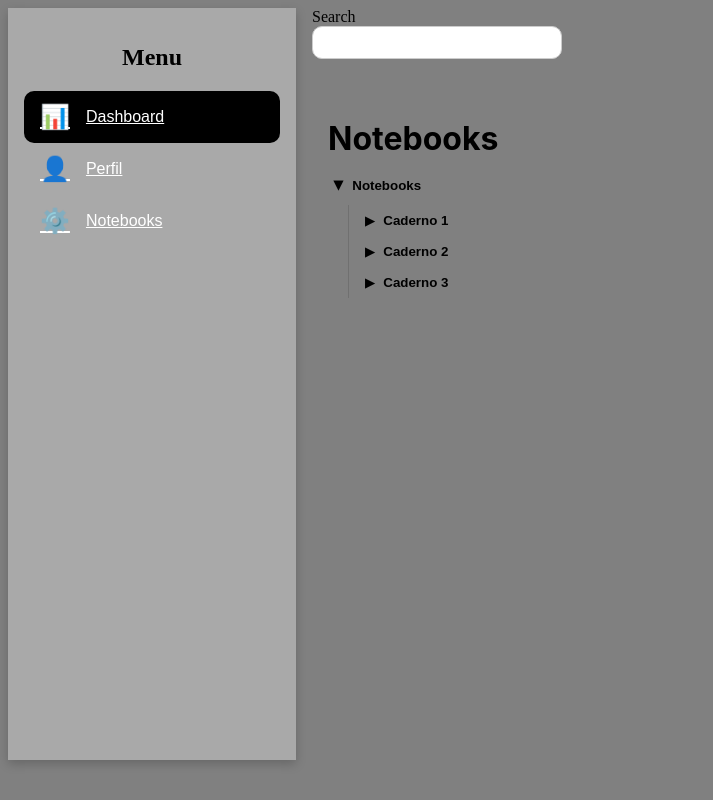
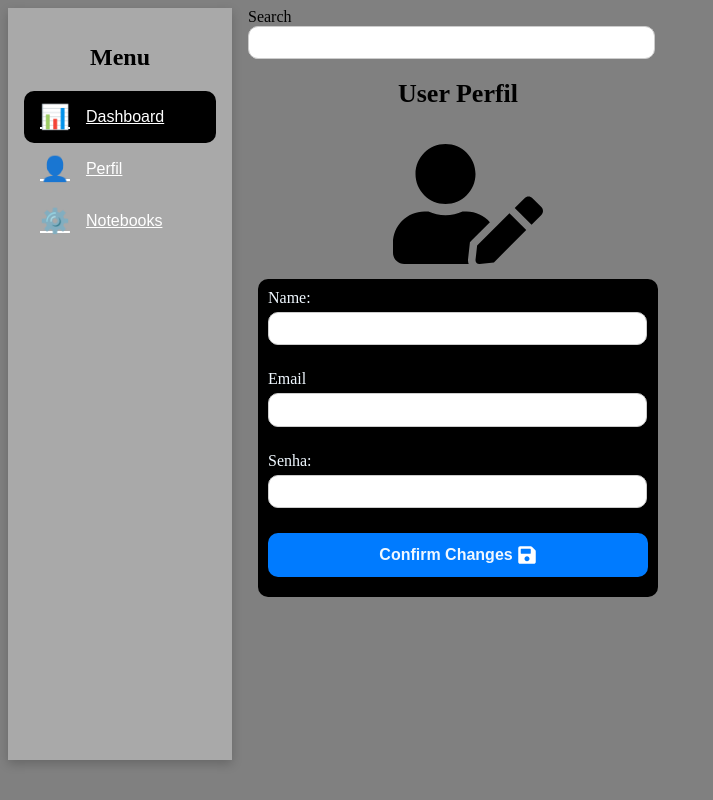
Before and after one commit to fnmiranda/my-classroom, a Next.js app: page /dashboard/perfil in a window 1280 px wide. Shown: the whole page, without its empty margins (0-713 px from the left). Built offline with nearby package versions, Linux system fonts and the light colour scheme.

Commit message:
adjusts for the button in the perfil

```diff
--- a/app/(dashboard)/dashboard/perfil/page.js
+++ b/app/(dashboard)/dashboard/perfil/page.js
@@ -4,7 +4,7 @@ import NotebooksPage from '../../../../components/teste'
 
 export default function PerfilPage() {
   return (
-    <NotebooksPage />
+    <Perfil />
 
   )
 }
--- a/components/Button/button.js
+++ b/components/Button/button.js
@@ -1,7 +1,7 @@
 import styles from './button.module.css'
 
-export default function Button({ children, ...props }) {
+export default function Button({ children, style, ...props }) {
   return (
-    <button className={styles.button} {...props}>{children}</button>
+    <button className={styles.button} style={style} {...props}>{children}</button>
   )
 }
--- a/components/Perfil/Perfil.js
+++ b/components/Perfil/Perfil.js
@@ -1,7 +1,7 @@
 import React from 'react'
 import styles from './perfil.module.css'
 import Input from '../Input/input.js'
-import { FaUserEdit } from "react-icons/fa";
+import { FaUserEdit, FaSave } from "react-icons/fa";
 import Button from '../Button/button.js';
 
 export default function Perfil() {
@@ -20,10 +20,13 @@ export default function Perfil() {
           <span className={styles.text}> Email</span>
           <Input />
           <span className={styles.text}> Senha: </span>
-          <Input />
+          <Input type='password' />
           <div>
             <Button>
-              Confirm Changes
+              <div className={styles.buttonContainer}>
+                <span className={styles.text}>Confirm Changes</span>
+                <FaSave />
+              </div>
             </Button>
           </div>
         </div>
--- a/components/Perfil/perfil.module.css
+++ b/components/Perfil/perfil.module.css
@@ -36,3 +36,12 @@
   justify-content:center;
   margin-left:20px;
 }
+
+.buttonContainer{
+  display:flex;
+  font-size:20px;
+  gap:4px;
+  padding:2px;
+  align-items:center;
+  justify-content:center;
+}
--- a/components/Sidebar/Sidebar.module.css
+++ b/components/Sidebar/Sidebar.module.css
@@ -3,7 +3,7 @@
   flex-direction: column;
   justify-content: flex-start;
   align-items: center;
-  width: 16rem;
+  width: 12rem;
   height: 90vh;
   background-color: darkgray;
   padding: 1rem;
--- a/components/teste.js
+++ b/components/teste.js
@@ -134,7 +134,7 @@ function Notebook({ title, notes }) {
  * ROOT PAGE
  * Top-level "Notebooks" item can expand to show the list of notebooks.
  */
-export default function NotebooksPage() {
+export default function NotebooksComp() {
   return (
     <main
       style={{
```
Also changed, not shown: app/(dashboard)/dashboard/notebooks/page.js (+7 -1 lines).
